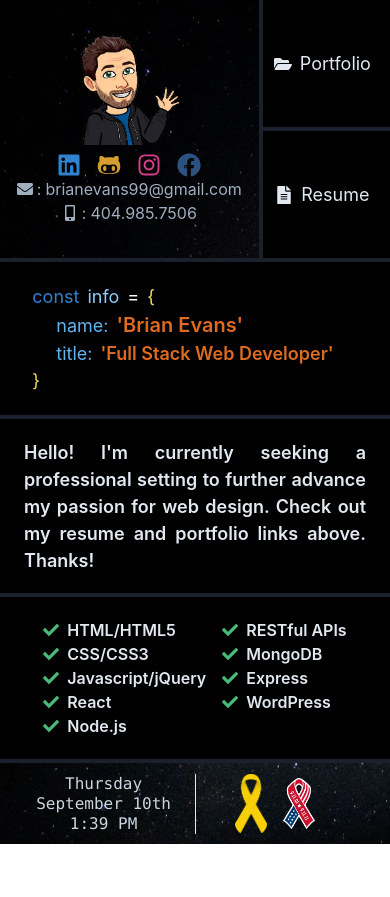
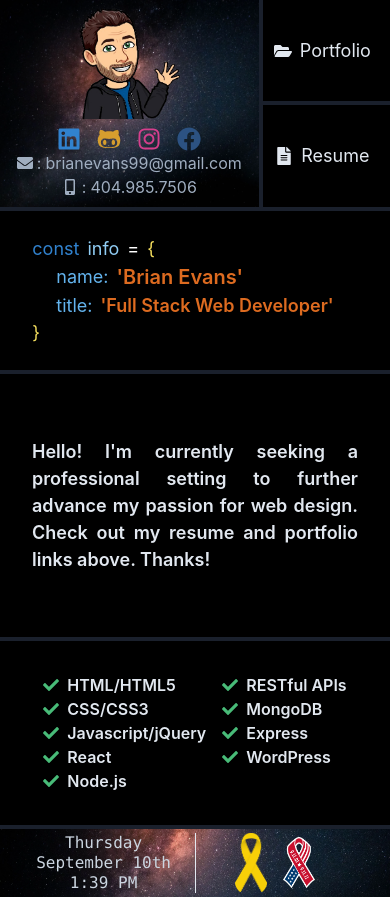
Before and after one commit to brianevans99/MyPortfolio, a React (Create React App) app in the folder client/: page / in a window 390 px wide. Before the commit the page ends 844 px from the top, so only its background shows below. Built offline with nearby package versions, Linux system fonts and the light colour scheme.

Commit message:
adjusting for tablet and small screen sizes

```diff
--- a/client/src/components/Paragraph/Paragraph.js
+++ b/client/src/components/Paragraph/Paragraph.js
@@ -1,7 +1,7 @@
 import React from 'react'
 
 const Paragraph = ({ text, header, classname }) => (
-  <div className={classname}>
+  <div className='flex items-center'>
     <div className='font-mono text-2xl md:text-3xl text-center'>{header}</div>
     <div>{text}</div>
   </div>
--- a/client/src/pages/Home.js
+++ b/client/src/pages/Home.js
@@ -5,9 +5,9 @@ import avatar from '../assets/images/avatar.png'
 import Avatar from '../components/Avatar/Avatar'
 import { FaCheck, FaFolderOpen, FaFileAlt } from 'react-icons/fa'
 import Social from '../components/Social/Social'
+import Paragraph from '../components/Paragraph/Paragraph'
+import Info from '../components/Info/Info'
 import Date from '../components/Date/Date'
-import Info from '../components/Info/Info'
-import Paragraph from '../components/Paragraph/Paragraph'
 import pageData from '../data/data'
 
 const divStyle = {
@@ -15,11 +15,11 @@ const divStyle = {
   backgroundRepeat: 'no-repeat',
   backgroundSize: 'cover',
   backgroundAttachment: 'fixed',
-  // backgroundPosition: 'top right',
+  backgroundPosition: 'center center',
 }
 const baseCSS =
   // transform breaks in Firefox
-  'cursor-pointer flex justify-center items-center bg-black'
+  'cursor-pointer flex justify-center bg-black'
 // hover:opacity-75 hover:scale-105 transition ease-in-out duration-500'
 
 function Home() {
@@ -30,29 +30,28 @@ function Home() {
     </div>
   ))
   return (
-    <div className='bg-gray-900'>
-      <div className='container-fluid h-screen grid grid-cols-6 md:grid-rows-10 lg:grid-rows-8 gap-1 mx-auto p-0 overflow-hidden'>
+    <div className='bg-gray-900 text-gray-400'>
+      <div className='container-fluid lg:h-screen grid grid-cols-6 gap-1 mx-auto p-0 overflow-hidden'>
         <div
           style={divStyle}
-          className={`${baseCSS} p-2 col-span-4 md:col-span-2 row-span-4 `}
+          className={`${baseCSS} items-center p-2 col-span-4 row-span-2`}
         >
           <div className='flex flex-col items-center'>
             <Avatar headshot={avatar} />
             <Social />
           </div>
         </div>
-
         <div
-          className={`${baseCSS} col-span-2 row-span-2 md:row-span-1 text-gray-300 text-lg transition duration-200 ease-in-out hover:bg-blue-500 hover:scale-105 transform `}
+          className={`${baseCSS} items-center col-span-2 text-gray-300 text-lg transition duration-200 ease-in-out hover:bg-blue-500 hover:scale-105 transform `}
         >
           <Link to='/portfolio'>
             <div className='absolute top-0 left-0 w-full h-full' />
           </Link>
           <FaFolderOpen />
-          <div className='mx-2'>Portfolio </div>
+          <div className='mx-2'>Portfolio</div>
         </div>
         <div
-          className={`${baseCSS} col-span-2 row-span-2 md:row-span-1 text-gray-300 text-lg transition duration-200 ease-in-out hover:bg-blue-500 hover:scale-105 transform`}
+          className={`${baseCSS} items-center col-span-2 text-gray-300 text-lg transition duration-200 ease-in-out hover:bg-blue-500 hover:scale-105 transform`}
         >
           <Link to='/resume'>
             <div className='absolute top-0 left-0 w-full h-full' />
@@ -60,28 +59,24 @@ function Home() {
           <FaFileAlt />
           <div className='mx-2'>Resume</div>
         </div>
-
         <div
-          className={`${baseCSS} col-span-6 md:col-span-4 row-span-2 md:row-span-3 transition duration-200 ease-in-out hover:bg-gray-900 hover:scale-105 transform py-2`}
+          className={`${baseCSS} items-center col-span-6 text-gray-300 transition duration-200 ease-in-out hover:bg-gray-900 hover:scale-105 transform py-4 sm:py-16 md:py-24`}
         >
           <Info />
         </div>
-
         <div
-          className={`${baseCSS} col-span-6 lg:col-span-3 row-span-3 lg:row-span-3 px-6 md:px-12 xl:px-24 font-semibold text-gray-300 text-justify text-lg md:text-xl transition duration-200 ease-in-out hover:bg-gray-900 hover:scale-105 transform md:py-24`}
+          className={`${baseCSS} col-span-6 lg:col-span-3 row-span-6 transition duration-200 ease-in-out hover:bg-gray-900 hover:scale-105 transform font-semibold text-gray-300 text-justify text-lg md:text-xl px-8 md:px-12 xl:px-24 py-16`}
         >
           <Paragraph text={pageData.opening.text} />
         </div>
-
         <div
-          className={`${baseCSS} col-span-6 lg:col-span-3 row-span-2 lg:row-span-3 text-gray-300 font-semibold transition duration-200 ease-in-out hover:bg-gray-900 hover:scale-105 transform`}
+          className={`${baseCSS} col-span-6 lg:col-span-3 row-span-6 font-semibold text-gray-300 transition duration-200 ease-in-out hover:bg-gray-900 hover:scale-105 transform `}
         >
-          <div className='grid grid-flow-col grid-rows-5 sm:grid-rows-3 py-2'>
+          <div className='grid grid-flow-col grid-rows-5 sm:grid-rows-3 py-8 lg:py-24'>
             {skills}
           </div>
         </div>
         <div style={divStyle} className={`${baseCSS} col-span-6 py-1 `}>
-          {/* <Paragraph text={pageData.opening.text} /> */}
           <Date />
         </div>
       </div>
--- a/client/src/pages/Portfolio.js
+++ b/client/src/pages/Portfolio.js
@@ -15,7 +15,7 @@ const divStyle = {
   backgroundRepeat: 'no-repeat',
   backgroundSize: 'cover',
   backgroundAttachment: 'fixed',
-  // backgroundPosition: 'right top',
+  backgroundPosition: 'center center',
 }
 const baseCSS =
   // transform breaks in Firefox
--- a/client/src/pages/Resume.js
+++ b/client/src/pages/Resume.js
@@ -14,6 +14,7 @@ const divStyle = {
   backgroundRepeat: 'no-repeat',
   backgroundSize: 'cover',
   backgroundAttachment: 'fixed',
+  backgroundPosition: 'center center',
 }
 const baseCSS =
   // transform breaks in Firefox
@@ -42,7 +43,7 @@ function Resume() {
   ))
   const interests = pageData.interests.map((item) => <li>{item}</li>)
   return (
-    <div className='xl:h-screen bg-gray-900 text-gray-400'>
+    <div className='bg-gray-900 text-gray-400'>
       <div className='container-fluid h-full grid grid-cols-6 xl:grid-rows-12 gap-1 mx-auto p-0 overflow-hidden'>
         <div
           style={divStyle}
```
